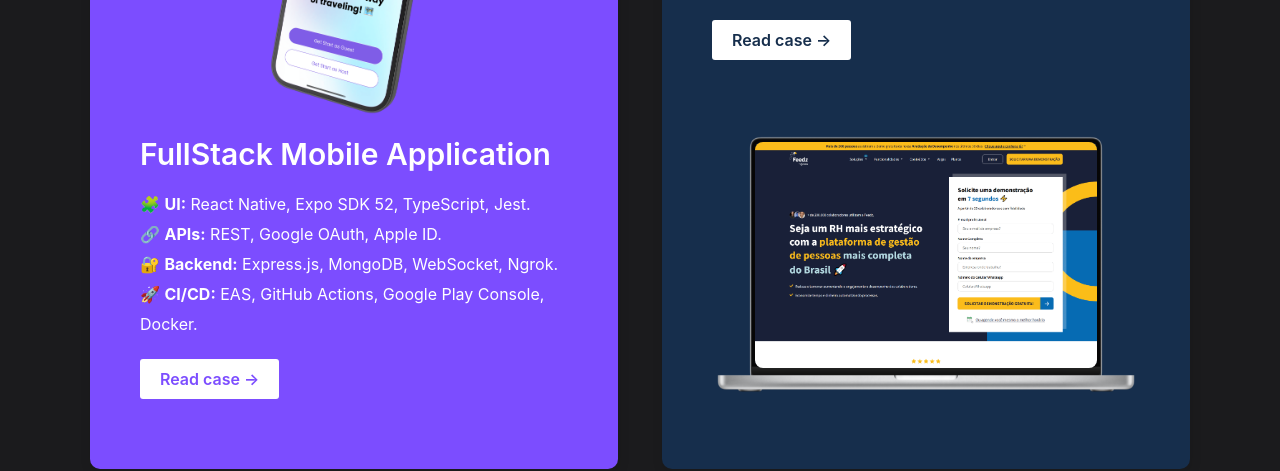
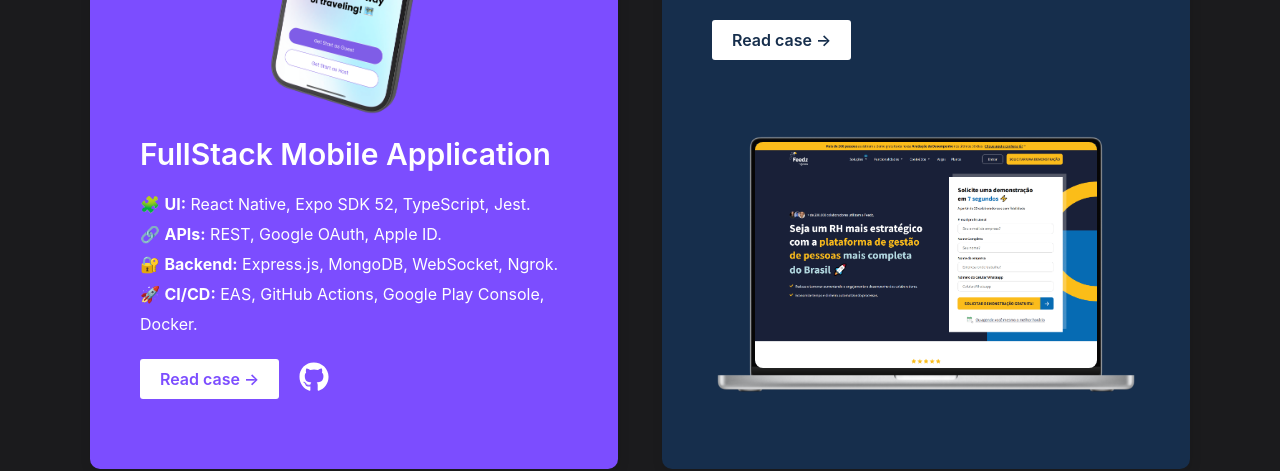
Before and after one commit to marinspira/marinspira.github.io, a React (Create React App) app: page /#/ in a window 1280 px wide. Shown: the part 993-1464 px from the top of the page. Built offline with nearby package versions, Linux system fonts and the light colour scheme; no server answers.

Commit message:
Edit portfolio images url

```diff
--- a/src/sections/portfolio-grid/index.jsx
+++ b/src/sections/portfolio-grid/index.jsx
@@ -9,6 +9,7 @@ import dlifestyle from '../../assets/dlifestyle.jpeg'
 import hostelapp from '../../assets/hostelApp.png'
 import mockup from '../../assets/mockup.webp'
 import disonno from '../../assets/disonno.jpeg'
+import { FaGithub } from "react-icons/fa";
 import priddat from '../../assets/priddat-cut.jpeg'
 import go from '../../assets/go.gif'
 
@@ -25,19 +26,26 @@ function Portfolio() {
                 "🔐 <b>Backend:</b> Express.js, MongoDB, WebSocket, Ngrok.",
                 "🚀 <b>CI/CD:</b> EAS, GitHub Actions, Google Play Console, Docker.",
             ],
-            link: 'https://medium.com/@mariaferreira.developer/case-hostelapp-how-i-built-a-fullstack-mobile-application-d2dbeee99234',
+            link: {
+                url: 'https://medium.com/@mariaferreira.developer/case-hostelapp-how-i-built-a-fullstack-mobile-application-d2dbeee99234',
+                title: "Read case  →"
+            },
             date: "June, 2024",
             gif: true,
             device: "mobile",
             bgColor: "var(--purple)",
             textColor: "#fff",
             invert: true,
+            github: "https://github.com/marinspira/hostelapp-express"
         },
         {
             img: feedz,
             name: 'Website @Feedz',
             skills: ['nextjs,nodejs,typescript,bitbucket,figma,gcp'],
-            link: 'https://medium.com/@mariaferreira.developer/feedz-case-the-code-solution-that-changed-a-entire-marketing-strategy-fd3d6f523005',
+            link: {
+                url: 'https://medium.com/@mariaferreira.developer/feedz-case-the-code-solution-that-changed-a-entire-marketing-strategy-fd3d6f523005',
+                title: "Read case  →"
+            },
             list: [
                 "🧩 <b>UI:</b> Figma, Next.js, TypeScript.",
                 "🔗 <b>APIs:</b> REST, Google Cloud Plataform.",
@@ -49,7 +57,7 @@ function Portfolio() {
             bgColor: "var(--gray)",
             device: "desk",
             textColor: "#fff",
-            imgUrl: "https://marinspira.github.io/static/media/feedz.5d90a4c6be1195980a6d.png"
+            imgUrl: "https://raw.githubusercontent.com/marinspira/marinspira.github.io/refs/heads/main/src/assets/feedz.png"
         },
         {
             img: nhall,
@@ -65,7 +73,7 @@ function Portfolio() {
             bgColor: "var(--dark)",
             device: "desk",
             textColor: "var(--white)",
-            imgUrl: "https://marinspira.github.io/static/media/nhall.c52ab6bd8a5bbaddf223.png"
+            imgUrl: "https://raw.githubusercontent.com/marinspira/marinspira.github.io/refs/heads/main/src/assets/nhall.png"
         },
         {
             img: feedzday,
@@ -80,7 +88,7 @@ function Portfolio() {
             bgColor: "var(--blue)",
             device: "desk",
             invert: true,
-            imgUrl: "https://marinspira.github.io/static/media/feedzday.eca862410869d00c23d7.png"
+            imgUrl: "https://raw.githubusercontent.com/marinspira/marinspira.github.io/refs/heads/main/src/assets/feedzday.png"
         },
         {
             img: brisa,
@@ -96,7 +104,7 @@ function Portfolio() {
             device: "desk",
             textColor: "#fff",
             invert: true,
-            imgUrl: "https://marinspira.github.io/static/media/brisa.7986473a7eb7b63cd2c3.jpg"
+            imgUrl: "https://raw.githubusercontent.com/marinspira/marinspira.github.io/refs/heads/main/src/assets/brisa.jpg"
         },
         {
             img: priddat,
@@ -111,7 +119,7 @@ function Portfolio() {
             category: 'frontend',
             bgColor: "var(--purple)",
             device: "desk",
-            imgUrl: "https://marinspira.github.io/static/media/priddat.311afcba800a7eb8b7cb.jpeg"
+            imgUrl: "https://raw.githubusercontent.com/marinspira/marinspira.github.io/refs/heads/main/src/assets/priddat.jpeg"
         }
     ]
 
@@ -128,11 +136,18 @@ function Portfolio() {
                                         <li key={index}><span dangerouslySetInnerHTML={{ __html: item }} /></li>
                                     ))}
                                 </C.List>
-                                {project.link &&
-                                    <C.Button $textColor={project.textColor} $bgColor={project.bgColor} href={project.link}>
-                                        <span>Read case  →</span>
-                                    </C.Button>
-                                }
+                                <C.Btns>
+                                    {project.link &&
+                                        <C.Button $textColor={project.textColor} $bgColor={project.bgColor} href={project.link.url}>
+                                            <span>{project.link.title}</span>
+                                        </C.Button>
+                                    }
+                                    {project.github &&
+                                        <a target='_blank' href={project.github} alt="Github">
+                                            <FaGithub size={30} color='white'/>
+                                        </a>
+                                    }
+                                </C.Btns>
                             </C.Wrapper>
                             {project.device === "desk" ? (
                                 <C.MockupWrapper>
--- a/src/sections/portfolio-grid/styles.jsx
+++ b/src/sections/portfolio-grid/styles.jsx
@@ -21,6 +21,13 @@ export const MockupWrapper = styled.div`
           margin-top: 40px;
     }
 `;
+
+export const Btns = styled.div`
+  display: flex;
+  flex-direction: row;
+  align-items: center;
+  gap: 20px;
+`
 
 export const MobileWrapper = styled.div`
     display: flex;
```
